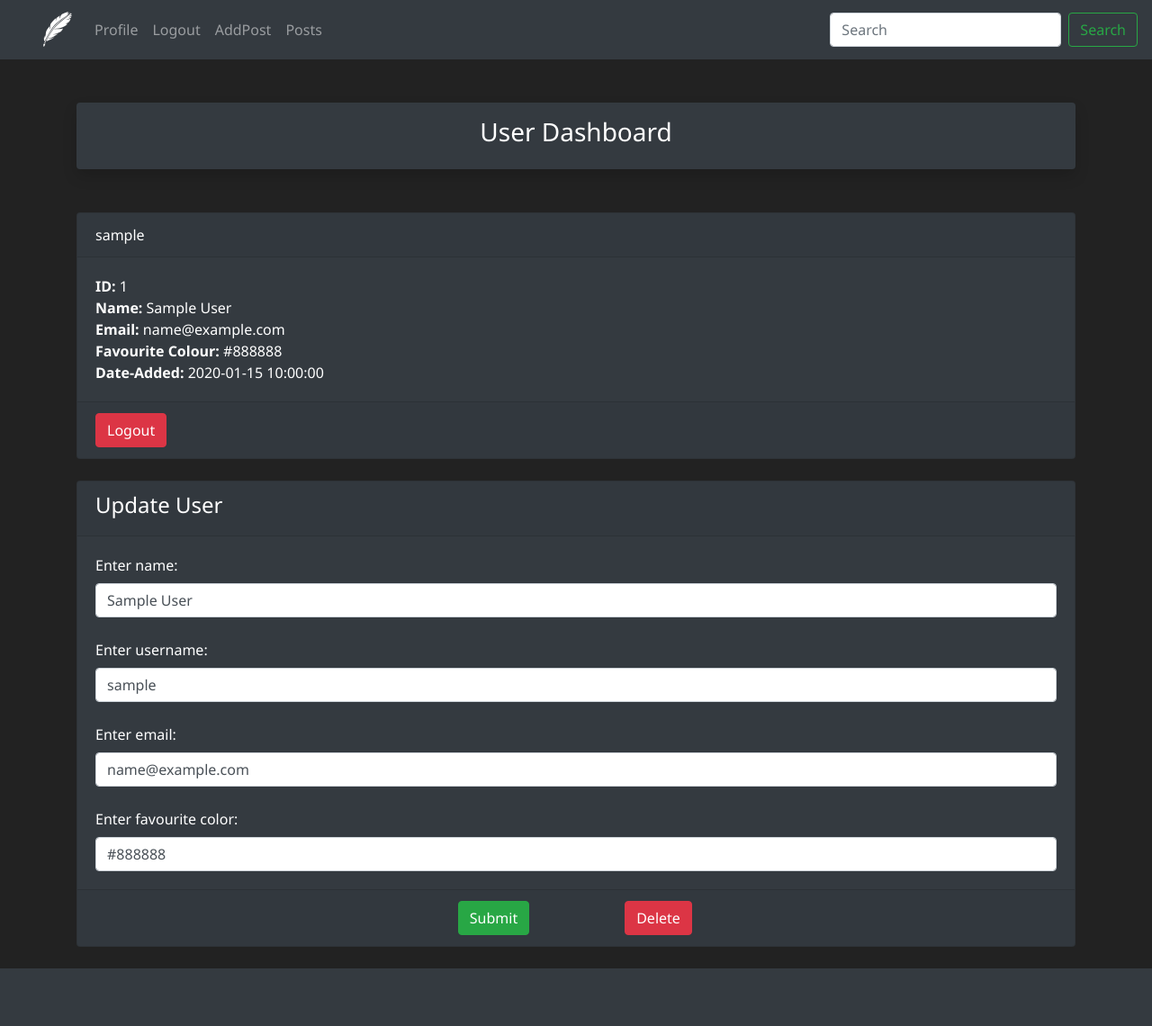
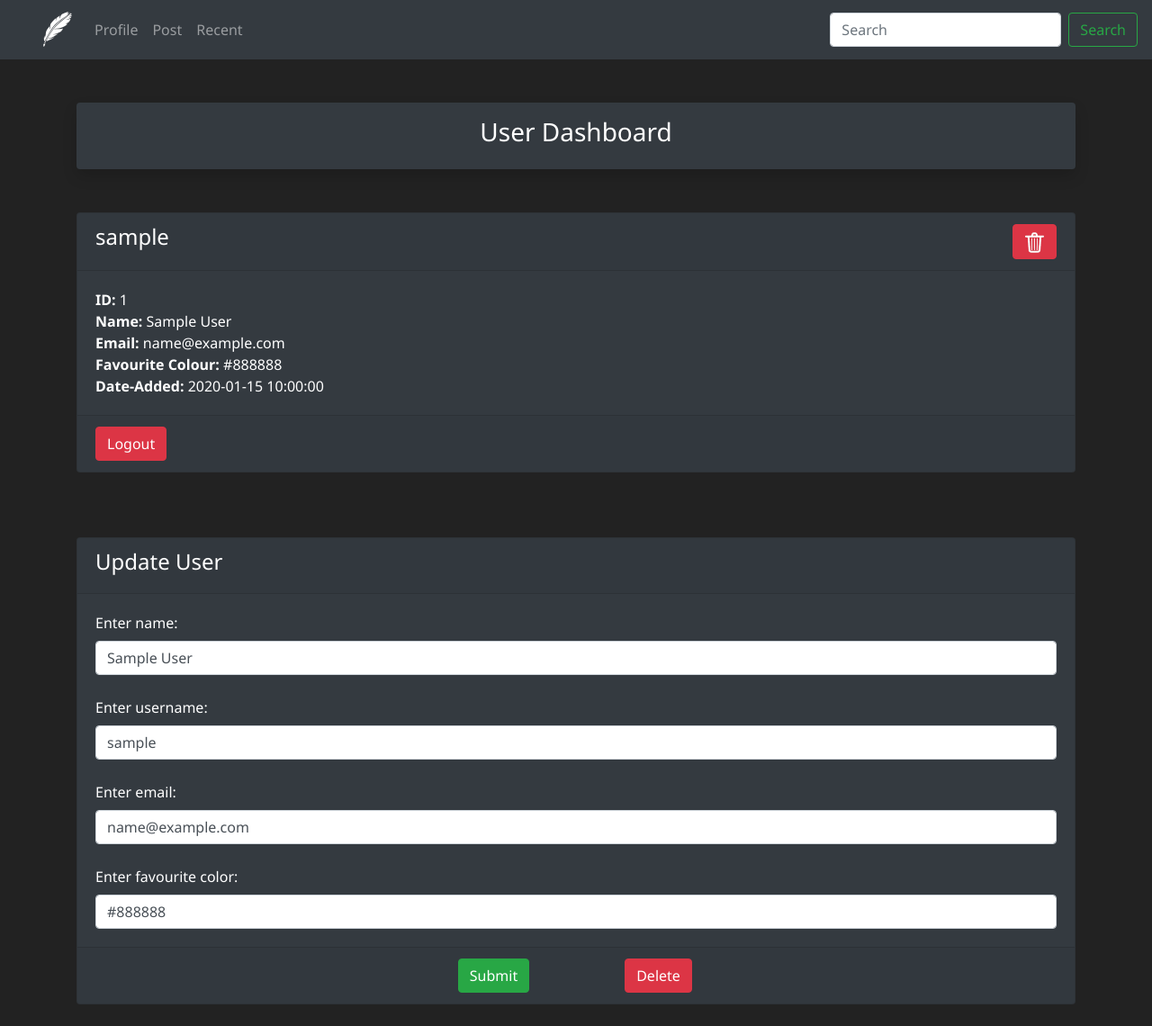
Before and after one commit to RampageousRJ/Blogify, a Flask app: page /dashboard in a window 1280 px wide. Shown: the whole page at 90% size. Before the commit the page ends 1076 px from the top, so only its background shows below. Run offline with Flask 3, Linux system fonts and the light colour scheme; a user stored in the database is signed in; tables that the repository leaves empty hold one stand-in row (values such as "Sample post"); some libraries are stand-ins or nearby versions.

Commit message:
Edit User Permissions

```diff
--- a/blogify/routes.py
+++ b/blogify/routes.py
@@ -33,13 +33,12 @@ def add_user():
         user = Users.query.filter_by(email=form.email.data).first()
         if user is None:
             hpw = generate_password_hash(form.password_hash.data,"sha256")
-            u1 = Users(name=form.name.data,email=form.email.data,color=form.color.data,password_hash=hpw,username=form.username.data)
+            u1 = Users(name=form.name.data,email=form.email.data,password_hash=hpw,username=form.username.data)
             db.session.add(u1)
             db.session.commit()
         form.name.data = ""
         form.username.data = ""
         form.email.data = ""
-        form.color.data = ""
         form.password_hash=""
         flash("Registered Successfully!",category='success')
         return redirect(url_for('add_user'))
@@ -47,6 +46,7 @@ def add_user():
     return render_template('add_user.html',form=form,curr_users=curr_users)
 
 @app.route('/user/update/<int:id>',methods=['GET','POST'])
+@login_required
 def update(id):
     form = UserForm()
     updated_name = Users.query.get_or_404(id)
@@ -57,11 +57,14 @@ def update(id):
         try:
             db.session.commit()
             flash("User Updated Successfully")
-            return redirect(url_for('add_user'))
+            return redirect(url_for('dashboard'))
         except:
             flash('ERROR! Something went wrong...')
-            return redirect(url_for('add_user'))
-    return render_template("update.html",form=form,updated_name=updated_name)
+            return redirect(url_for('dashboard'))
+    if current_user.id != id:
+        flash("You are not authorized to access this page! Redirecting to dashboard...")
+        return redirect(url_for('dashboard'))
+    return render_template("update.html",form=form,updated_name=updated_name,id=id)
 
 @app.route('/delete/<int:id>')
 def delete(id):
--- a/blogify/templates/base.html
+++ b/blogify/templates/base.html
@@ -27,9 +27,6 @@
           <li class="nav-item">
             <a class="nav-link" href="{{url_for('dashboard')}}">Profile</a>
           </li>
-          <li class="nav-item">
-            <a class="nav-link" href="{{url_for('logout')}}">Logout</a>
-          </li>
           {% else %}
           <li class="nav-item">
             <a class="nav-link" href="{{url_for('login')}}">Login</a>
@@ -39,10 +36,10 @@
           </li>
           {% endif %}
           <li class="nav-item">
-            <a class="nav-link" href="{{url_for('add_post')}}">AddPost</a>
+            <a class="nav-link" href="{{url_for('add_post')}}">Post</a>
           </li>
           <li class="nav-item">
-            <a class="nav-link" href="{{url_for('posts')}}">Posts</a>
+            <a class="nav-link" href="{{url_for('posts')}}">Recent</a>
           </li>
         </ul>
         <form class="form-inline my-2 my-lg-0">
--- a/blogify/templates/dashboard.html
+++ b/blogify/templates/dashboard.html
@@ -11,7 +11,16 @@
     </div>
     <div class="card bg-dark">
         <div class="card-header">
-            {{ current_user.username }}
+            <div clas="container">
+                <div class="row">
+                    <div class="col-md-6">
+                        <h4>{{ current_user.username }}</h4>
+                    </div>
+                    <div class="col-md-6 text-right">
+                        <a href="{{url_for('delete',id=current_user.id)}}" class='btn btn-danger'><img src="{{url_for('static',filename="images/trash.png")}}" alt="Delete Logo"></a>
+                    </div>
+                </div>
+            </div>
         </div>
         <div class="card-body">
           <strong>ID: </strong>{{current_user.id}}<br>
@@ -25,12 +34,14 @@
         </div>
     </div>
     <br>
+    <br>
+    <br>
     <div class="card bg-dark">
         <div class="card-header">
             <h4>Update User</h4>
         </div>
         <form action='dashboard' method="POST" class='form-register'>
-        <div class="card-body">
+            <div class="card-body">
                 <div class="form-labels">
                     {{form.hidden_tag()}}
                     {{form.name.label()}}
--- a/blogify/templates/posts.html
+++ b/blogify/templates/posts.html
@@ -1,7 +1,7 @@
 {% extends 'base.html' %}
 
 {% block title %}
-  Add Blog
+  All Blogs
 {% endblock %}
 
 {% block body %}
--- a/blogify/templates/update.html
+++ b/blogify/templates/update.html
@@ -8,7 +8,7 @@
     <br />
     <div class="shadow p-3 mb-5 bg-dark rounded">
         <h3 class="text-center">Update User</h3>
-        <form action='{{updated_name.id}}' method="POST" class='form-register'>
+        <form action="{{updated_name.id}}" method="POST" class='form-register'>
             <div class="form-labels">
                 {{form.hidden_tag()}}
                 {{form.name.label()}}
```
Also changed, not shown: blogify/templates/post.html (+4 -4 lines), blogify/static/images/trash.png (added).
